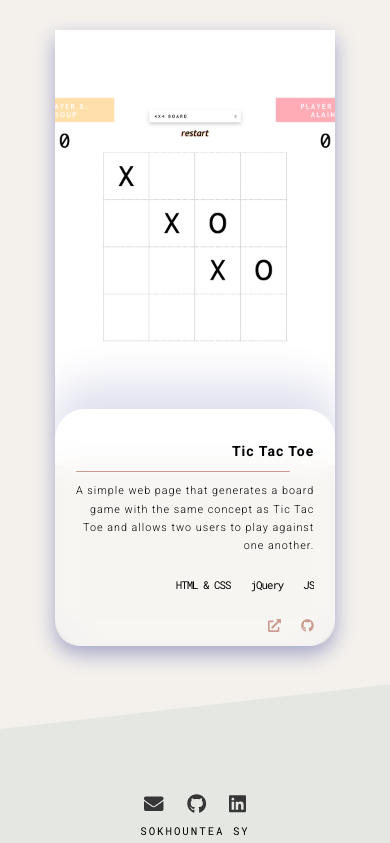
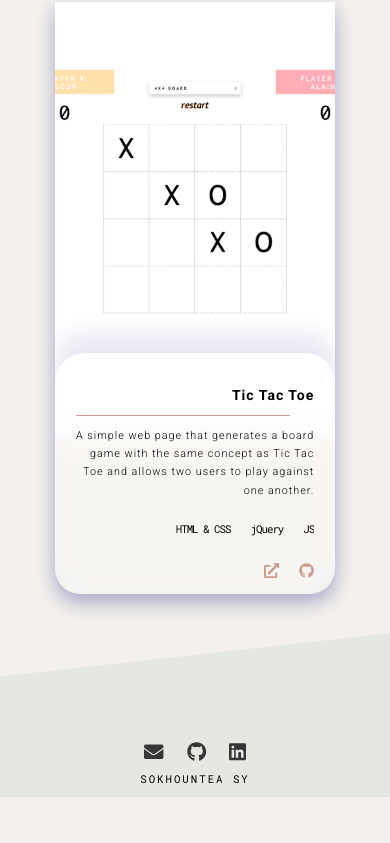
Before and after one commit to sokhountea/my-portfolio, a React (Create React App) app: page / in a window 390 px wide. Shown: the part 2398-3241 px from the top of the page. After the commit the page ends 3195 px from the top, so only its background shows below. Built offline with nearby package versions, Linux system fonts and the light colour scheme.

Commit message:
projects section

```diff
--- a/src/styles/App.scss
+++ b/src/styles/App.scss
@@ -240,7 +240,7 @@ footer {
       align-self: flex-start;
     }
     .txt {
-      box-shadow: 0px -25px 40px 0 rgba( 31, 38, 135, 0.15 ) !important;
+      box-shadow: 0px -20px 20px 0 rgba( 31, 38, 135, 0.1 ) !important;
       margin: -30% 0 0 0;
       min-height: 0 !important;
 
@@ -297,11 +297,11 @@ footer {
     }
   }
 
-  .project.block {
-    .txt {
-      margin: -20% 0 0 0;
-    }
-  }
+  // .project.block {
+  //   .txt {
+  //     margin: -30% 0 0 0;
+  //   }
+  // }
 }
 
 @media screen and (max-width: 300px) {
--- a/src/styles/Projects.scss
+++ b/src/styles/Projects.scss
@@ -24,7 +24,6 @@
 
             box-shadow: 0 8px 20px 0 rgba( 31, 38, 135, 0.37 );
             border-radius: 0 25px 25px 0;
-            //border-radius: 25px;
 
             .cropped-img {
                 height: 100%;
@@ -37,7 +36,7 @@
                 background: rgba( 255, 255, 255, 0.30 );
 
                 border-radius: 30px;
-                box-shadow: -40px 10px 40px 0 rgba( 31, 38, 135, 0.15 );
+                box-shadow: -20px 10px 40px 0 rgba( 31, 38, 135, 0.15 );
                 backdrop-filter: blur( 15.0px );
                 -webkit-backdrop-filter: blur( 15.0px );
 
@@ -87,7 +86,7 @@
 
                 .link-list {
                     a {
-                        font-size: 1.2em;
+                        font-size: 1.4em;
                     }
                 }
             }
```
